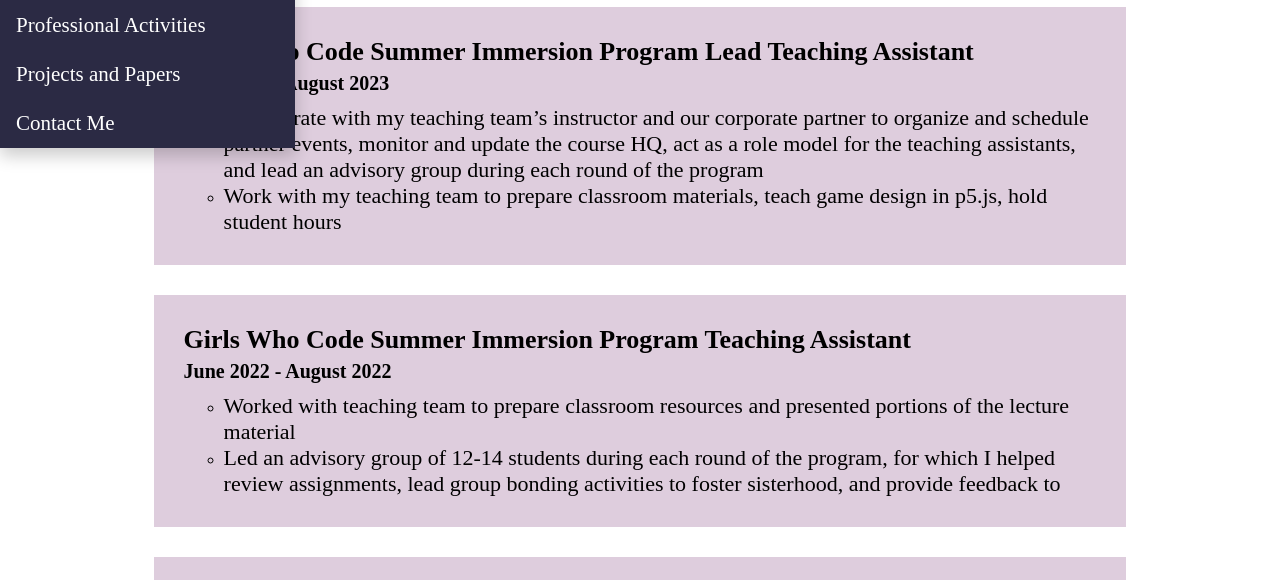
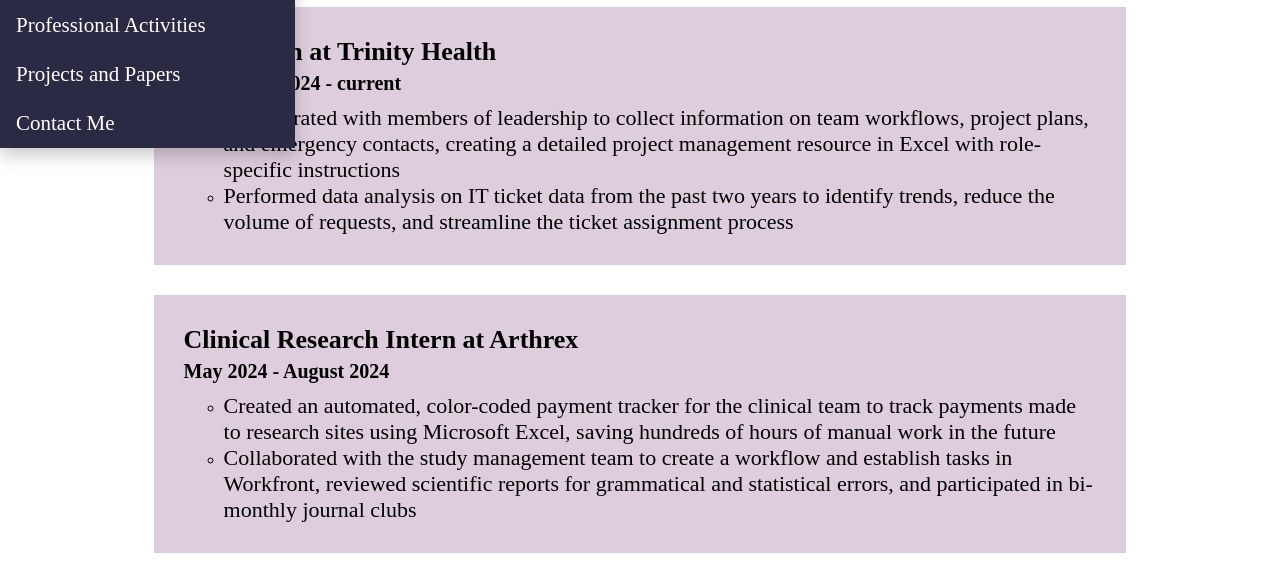
Before and after one commit to ecampau/ecampau.github.io, a plain HTML site: page experience.html in a window 1280 px wide. Shown: the part 208-788 px from the top of the page. Drawn offline with Linux system fonts and the light colour scheme.

Commit message:
Update experience.html

```diff
--- a/experience.html
+++ b/experience.html
@@ -36,6 +36,24 @@
 
     <div class="main">
         <h1 style="font-size: 50px;">My Experience</h1>
+
+        <div class="container_exp">
+            <h2>TIS Intern at Trinity Health</h2>
+            <h3>September 2024 - current</h3>
+            <ul style="list-style-type: circle; margin-left: 40px;">
+                <li><p>Collaborated with members of leadership to collect information on team workflows, project plans, and emergency contacts, creating a detailed project management resource in Excel with role-specific instructions</p></li>
+                <li><p>Performed data analysis on IT ticket data from the past two years to identify trends, reduce the volume of requests, and streamline the ticket assignment process</p></li>
+            </ul>
+        </div>
+
+        <div class="container_exp">
+            <h2>Clinical Research Intern at Arthrex</h2>
+            <h3>May 2024 - August 2024</h3>
+            <ul style="list-style-type: circle; margin-left: 40px;">
+                <li><p>Created an automated, color-coded payment tracker for the clinical team to track payments made to research sites using Microsoft Excel, saving hundreds of hours of manual work in the future</p></li>
+                <li><p>Collaborated with the study management team to create a workflow and establish tasks in Workfront, reviewed scientific reports for grammatical and statistical errors, and participated in bi-monthly journal clubs</p></li>
+            </ul>
+        </div>
 
         <div class="container_exp">
             <h2>Girls Who Code Summer Immersion Program Lead Teaching Assistant</h2>
```
